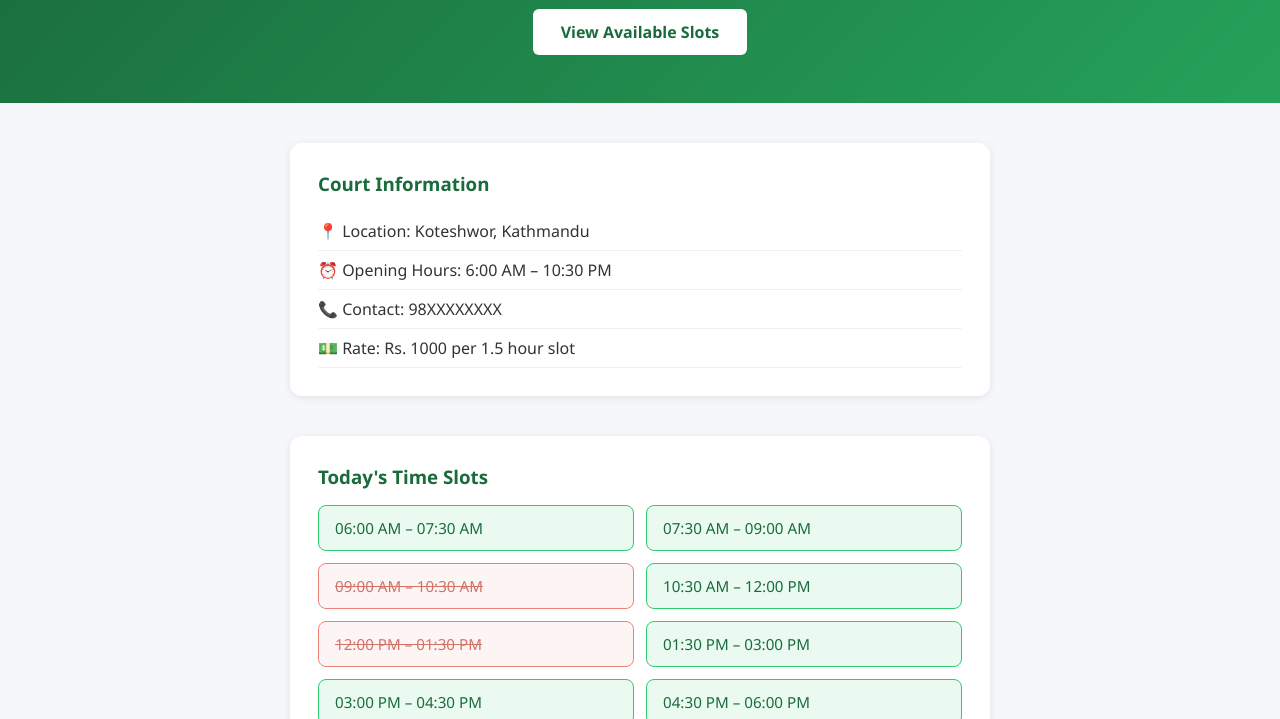
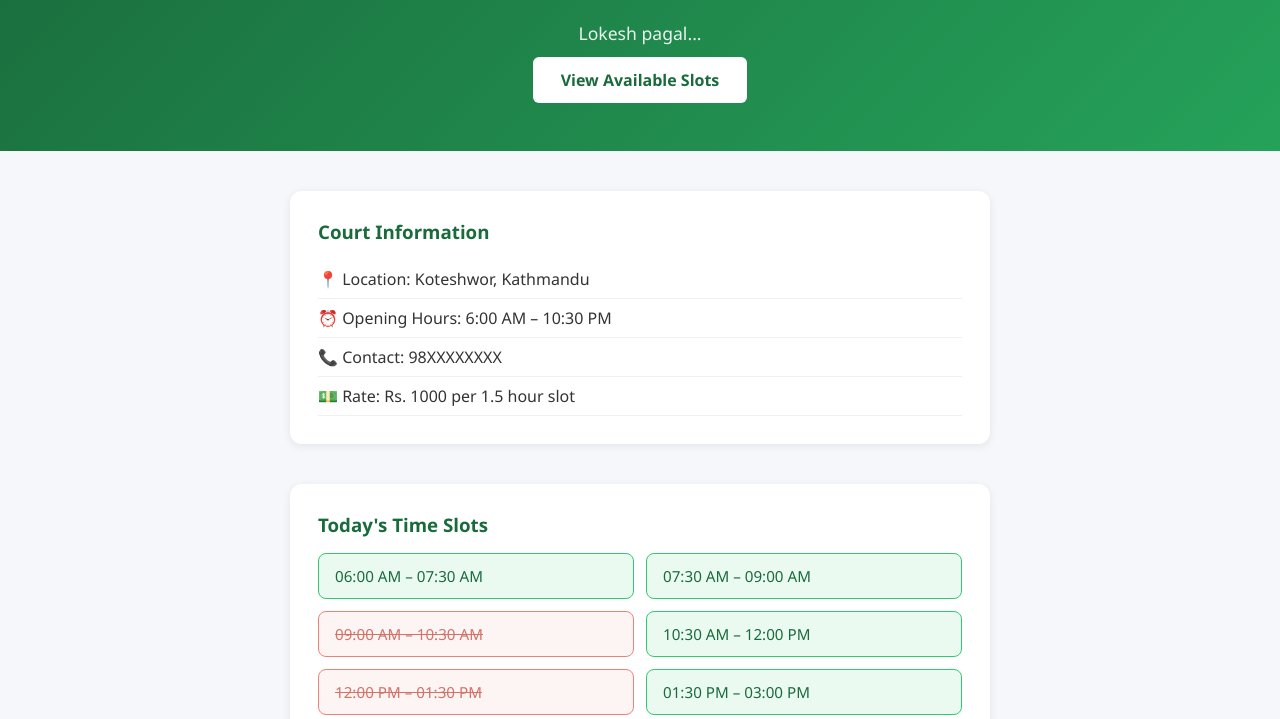
Before and after one commit to koshikaaa/futsal-booking, a plain HTML site: page index.html in a window 1280 px wide. Shown: the part 207-926 px from the top of the page. Drawn offline with Linux system fonts and the light colour scheme.

Commit message:
lxisadqku

```diff
--- a/index.html
+++ b/index.html
@@ -15,6 +15,7 @@
     <div class="hero">
         <h2>Book Your Futsal Court</h2>
         <p>Easy, fast and hassle-free court booking in Kathmandu</p>
+        <p>Lokesh pagal...</p>
         <a href="#slots" class="btn">View Available Slots</a>
     </div>
 
```
